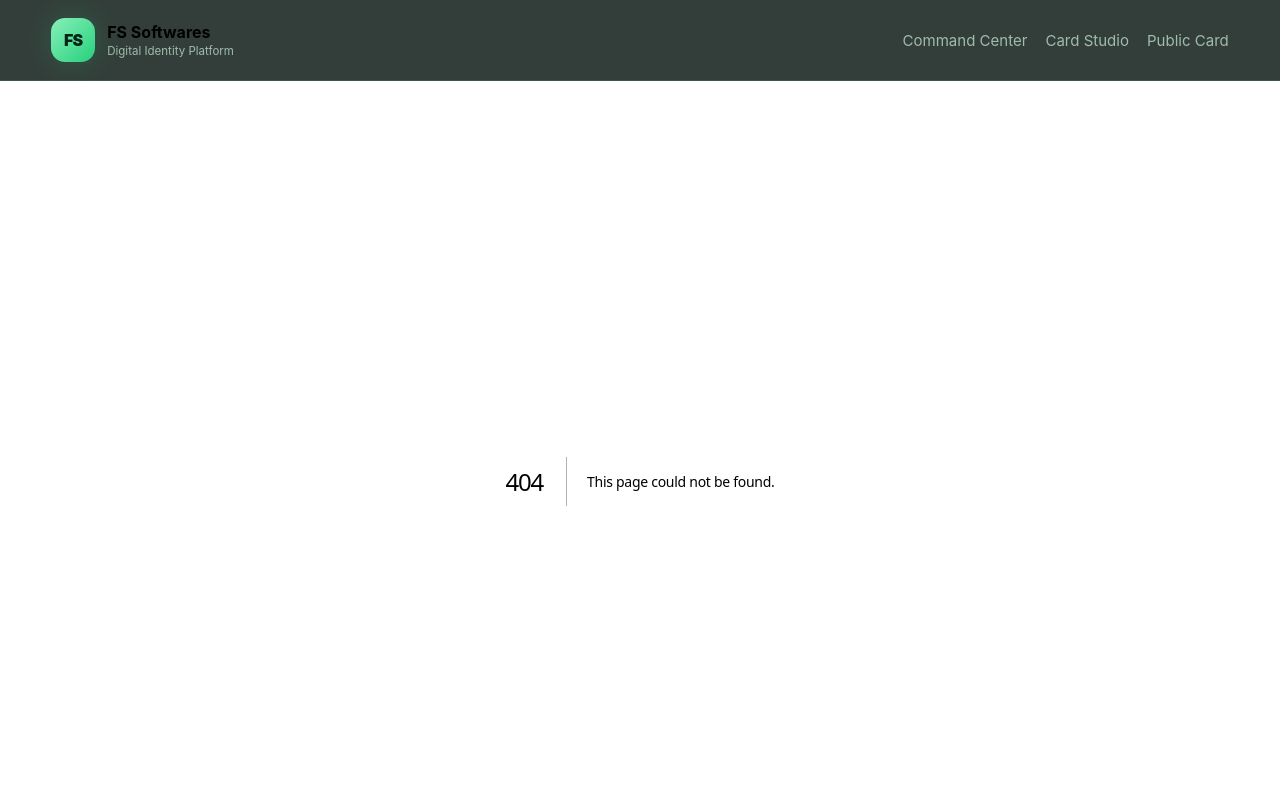
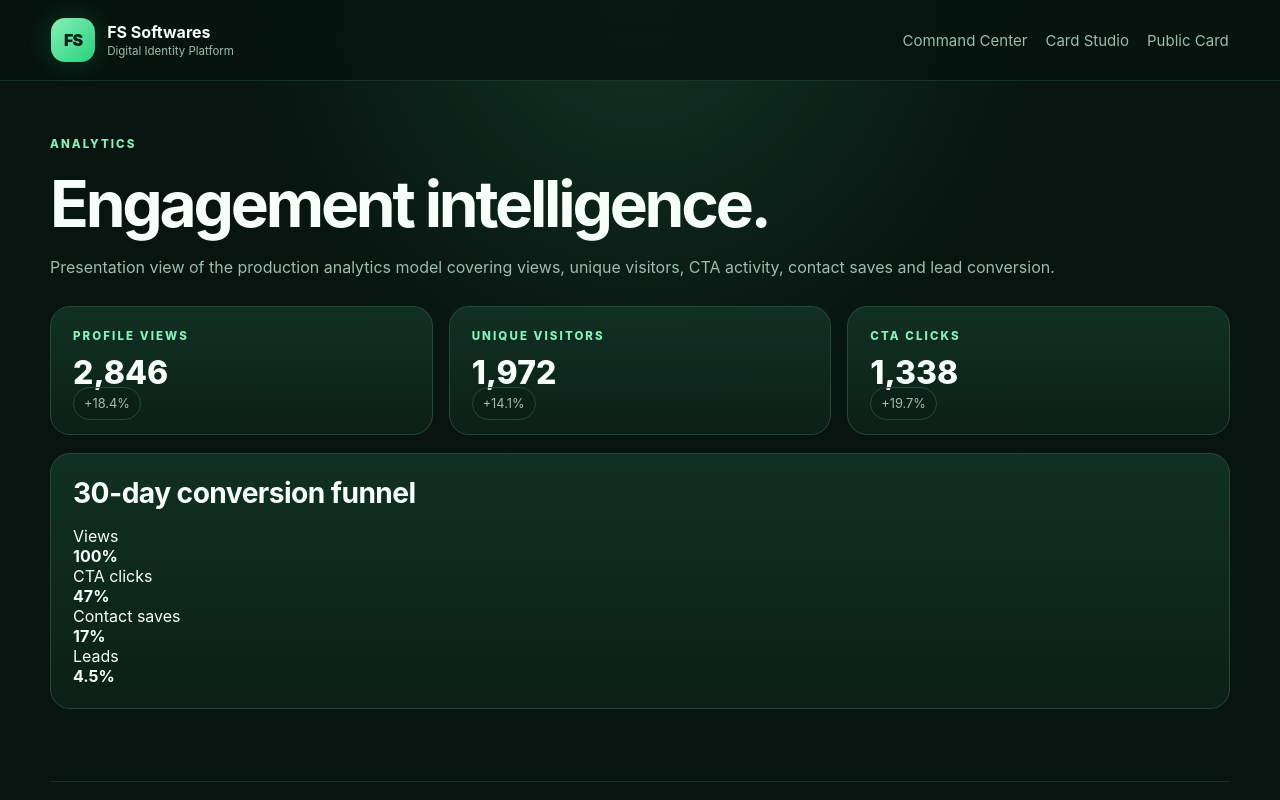
Before and after one commit to fritzclssmbb/GPT-Build, a Next.js app in the folder apps/web/: page /analytics in a window 1280 px wide. Before the commit this address had no page. Shown: the top 800 px of the page. Built offline with nearby package versions, Linux system fonts and the light colour scheme.

Commit message:
ui: complete auth and operating consoles

```diff
--- /dev/null
+++ b/apps/web/app/analytics/page.tsx
@@ -0,0 +1 @@
+const rows=[["Profile views","2,846","+18.4%"],["Unique visitors","1,972","+14.1%"],["CTA clicks","1,338","+19.7%"],["Contact saves","486","+21.7%"],["Leads","128","+12.3%"]];export default function Analytics(){return <main><div className="eyebrow">ANALYTICS</div><h1>Engagement intelligence.</h1><p>Presentation view of the production analytics model covering views, unique visitors, CTA activity, contact saves and lead conversion.</p><section className="grid">{rows.slice(0,3).map(x=><div className="card" key={x[0]}><div className="eyebrow">{x[0]}</div><div className="metric">{x[1]}</div><span className="chip">{x[2]}</span></div>)}</section><section className="card" style={{marginTop:18}}><h2>30-day conversion funnel</h2>{[["Views",100],["CTA clicks",47],["Contact saves",17],["Leads",4.5]].map(([x,v])=><div className="funnel" key={x as string}><span>{x}</span><div><i style={{width:`${v}%`}}/></div><strong>{v}%</strong></div>)}</section></main>}
```
